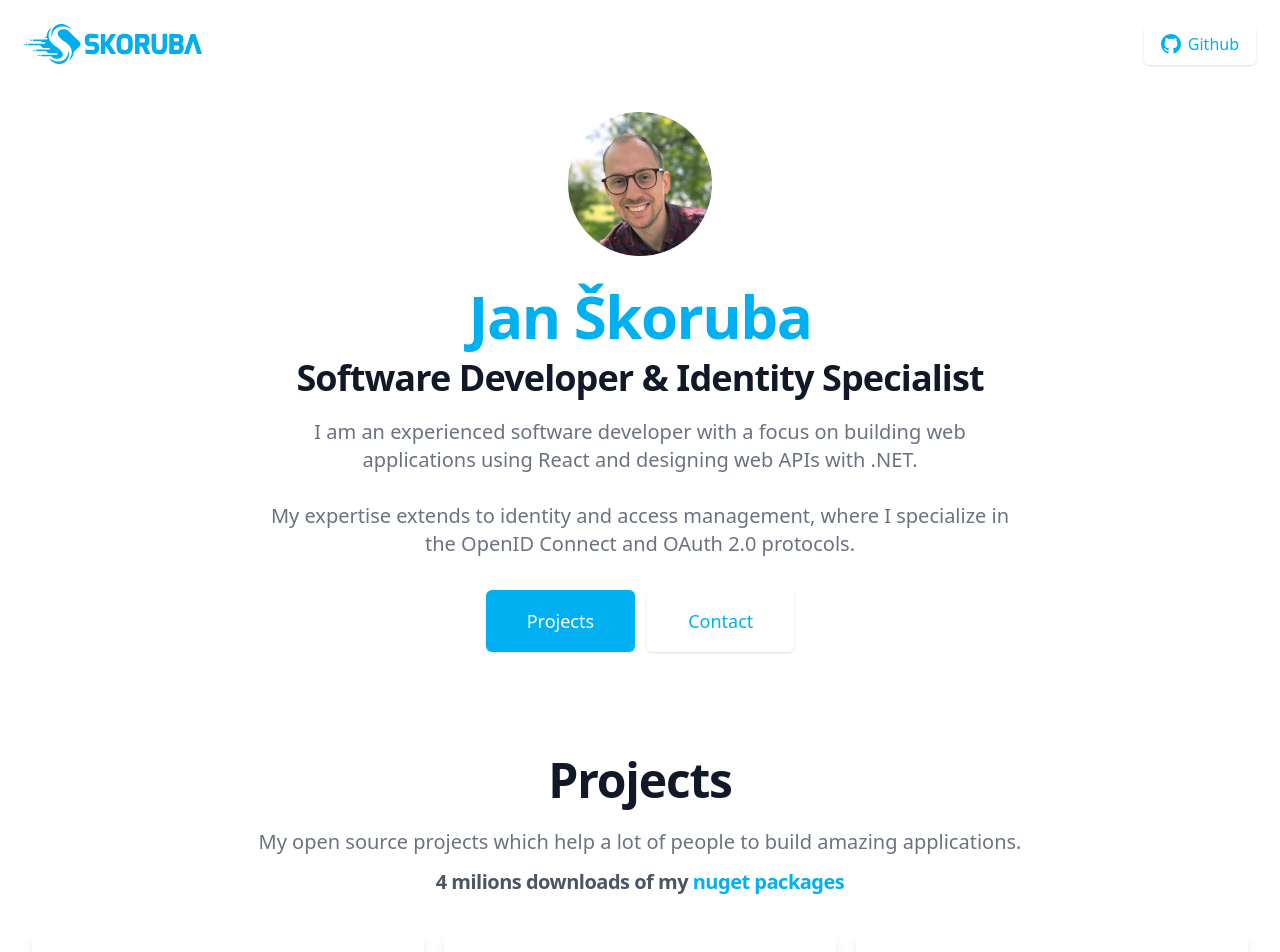
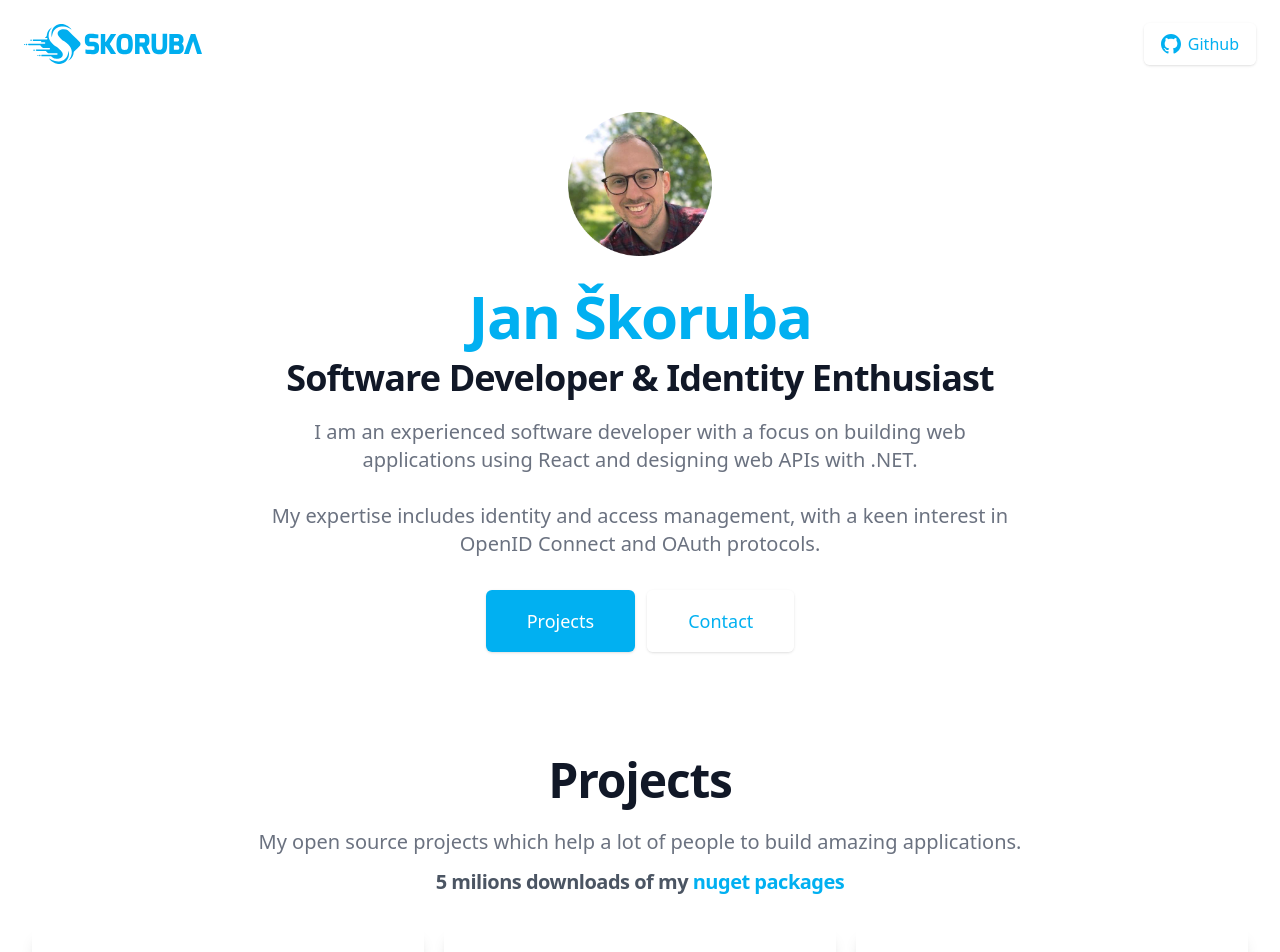
Before and after one commit to skoruba/skoruba.github.io, a React (Create React App) app: page / in a window 1280 px wide. Shown: the top 952 px of the page. Built offline with nearby package versions, Linux system fonts and the light colour scheme.

Commit message:
Update web

```diff
--- a/public/index.html
+++ b/public/index.html
@@ -9,7 +9,7 @@
       content="Jan Škoruba - Software Developer & Identity Consultant"
     />
     <link rel="apple-touch-icon" href="%PUBLIC_URL%/logo192.png" />
-    <title>Jan Škoruba - Software Developer & Identity Specialist</title>
+    <title>Jan Škoruba - Software Developer & Identity Enthusiast</title>
   </head>
   <body>
     <noscript>You need to enable JavaScript to run this app.</noscript>
--- a/src/components/Main.tsx
+++ b/src/components/Main.tsx
@@ -15,14 +15,14 @@ const Main = () => {
           Jan Škoruba
         </h1>
         <h2 className="mt-3 text-4xl tracking-tight font-extrabold text-gray-900 sm:text-3xl md:text-4xl">
-          Software Developer & Identity Specialist
+          Software Developer & Identity Enthusiast
         </h2>
 
         <p className="mt-3 max-w-md mx-auto text-base text-gray-500 sm:text-lg md:mt-5 md:text-xl md:max-w-3xl">
           I am an experienced software developer with a focus on building web
           applications using React and designing web APIs with .NET. <br />
-          <br /> My expertise extends to identity and access management, where I
-          specialize in the OpenID Connect and OAuth 2.0 protocols.
+          <br /> My expertise includes identity and access management, with a
+          keen interest in OpenID Connect and OAuth protocols.
         </p>
         <div className="mt-5 max-w-md mx-auto sm:flex sm:justify-center md:mt-8">
           <div className="rounded-md shadow">
--- a/src/components/Projects.tsx
+++ b/src/components/Projects.tsx
@@ -17,7 +17,7 @@ const Projects = () => {
             applications.
           </div>
           <div className="mt-3 text-1xl tracking-tight font-extrabold text-gray-600 sm:text-1xl">
-            4 milions downloads of my{" "}
+            5 milions downloads of my{" "}
             <a
               className="text-blue-600"
               target="_blank"
```
